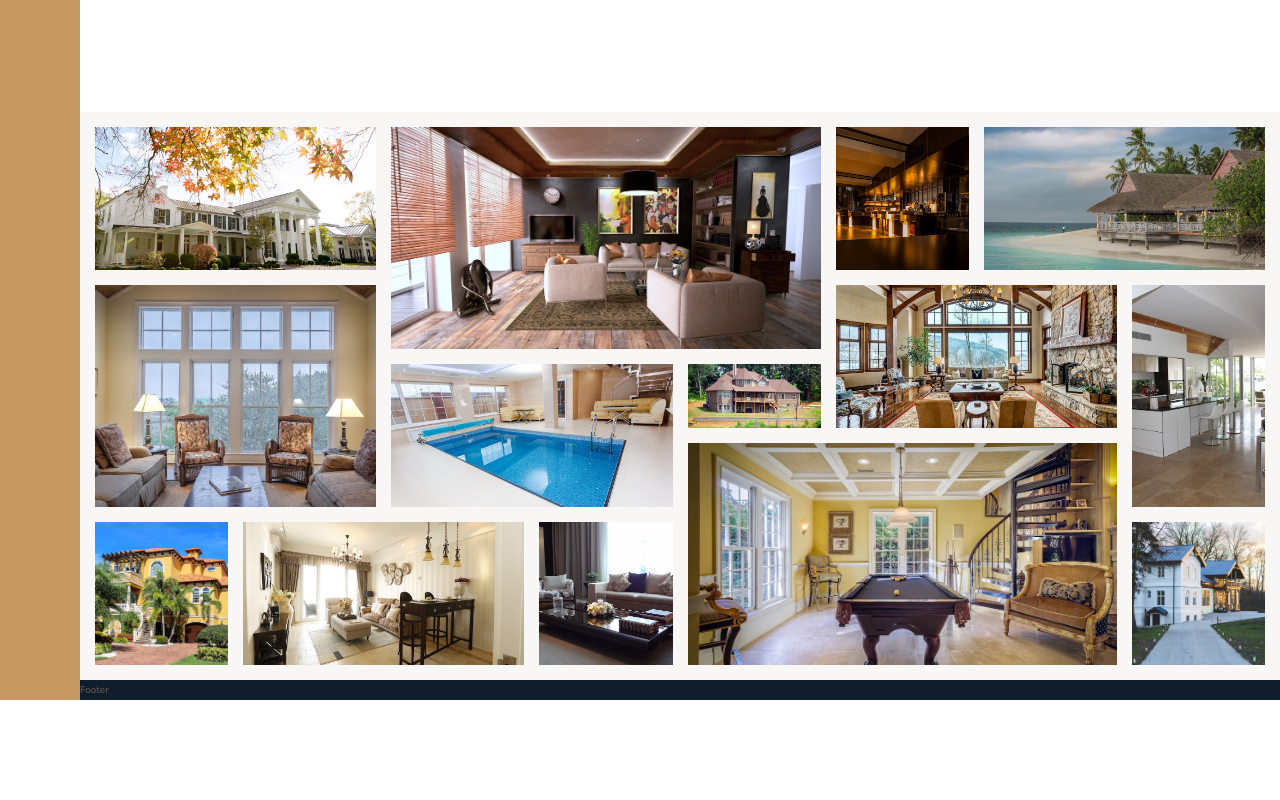
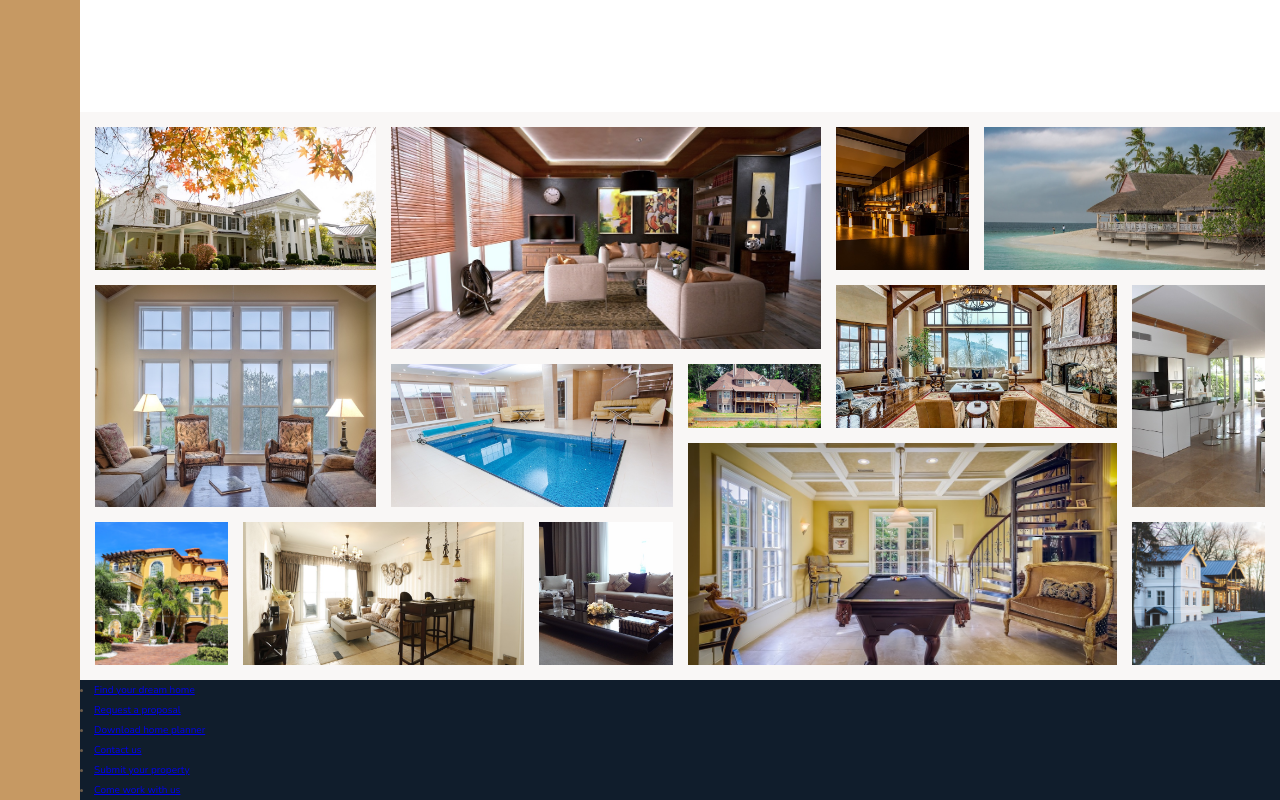
Before and after one commit to jonrmoore/nexter, a website: page index.html in a window 1280 px wide. Shown: the part 2938-3738 px from the top of the page. Before the commit the page ends 3638 px from the top, so only its background shows below. Drawn offline with nearby package versions, Linux system fonts and the light colour scheme.

Commit message:
Started markup for footer

```diff
--- a/index.html
+++ b/index.html
@@ -343,7 +343,14 @@
     </section>
 
     <footer class="footer">
-        Footer
+        <nav class="nav">
+            <li class="nav__item"><a href="#" class="nav__link">Find your dream home</a></li>
+            <li class="nav__item"><a href="#" class="nav__link">Request a proposal</a></li>
+            <li class="nav__item"><a href="#" class="nav__link">Download home planner</a></li>
+            <li class="nav__item"><a href="#" class="nav__link">Contact us</a></li>
+            <li class="nav__item"><a href="#" class="nav__link">Submit your property</a></li>
+            <li class="nav__item"><a href="#" class="nav__link">Come work with us</a></li>
+        </nav>
     </footer>
 </body>
 
```
